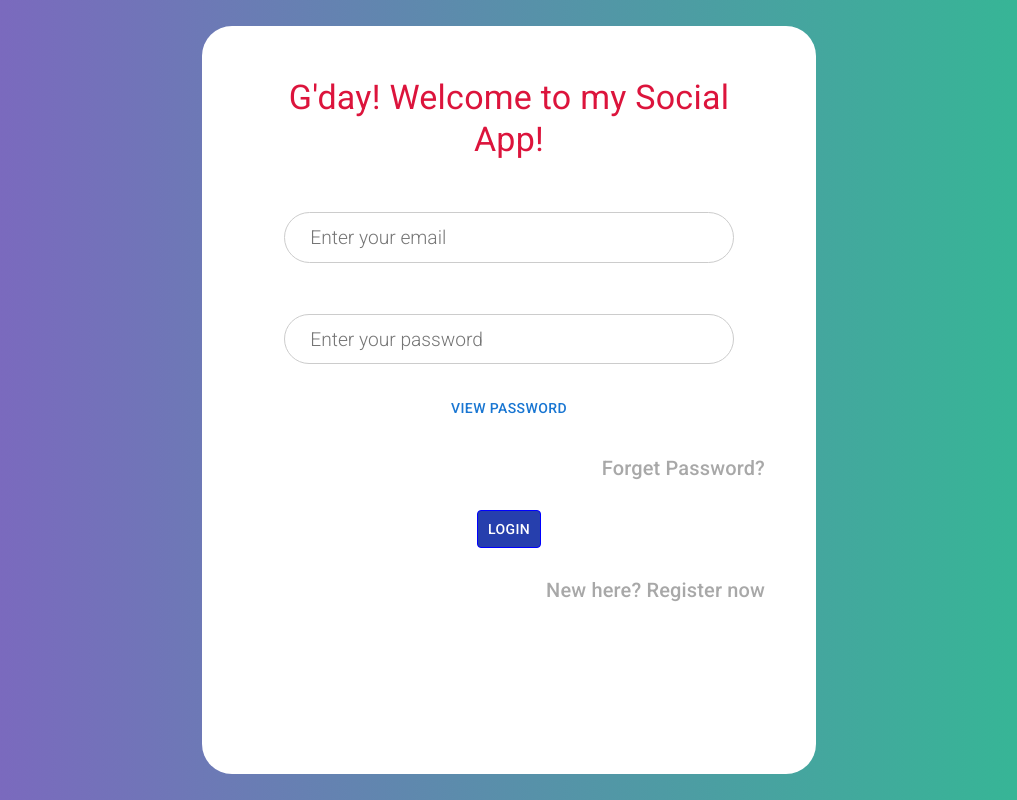
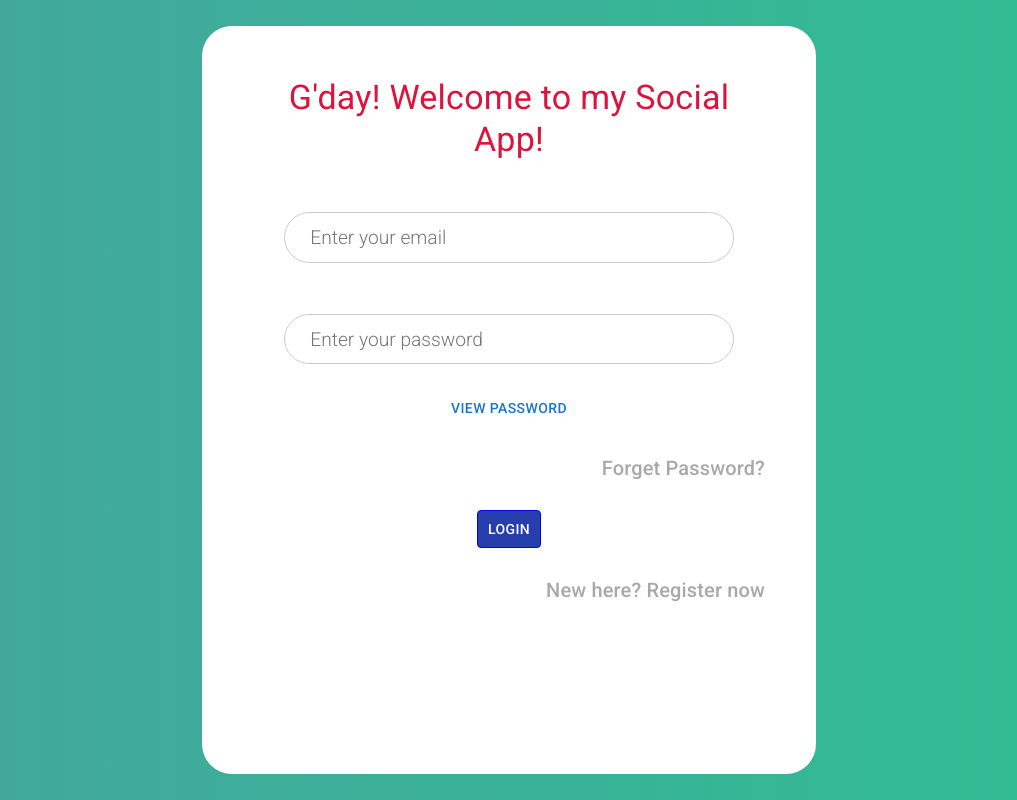
Before and after one commit to Anup4944/Social, a React (Create React App) app in the folder frontend/: page / in a window 1280 px wide. Shown: the whole page, without its empty margins (131-1148 px from the left). Built offline with nearby package versions, Linux system fonts and the light colour scheme; no server answers.

Commit message:
animation effect added on login and register page

```diff
--- a/frontend/public/index.html
+++ b/frontend/public/index.html
@@ -2,7 +2,7 @@
 <html lang="en">
   <head>
     <meta charset="utf-8" />
-    <link rel="icon" href="%PUBLIC_URL%/favicon.ico" />
+    <link rel="icon" href="%PUBLIC_URL%/favicon.ico.png" />
     <meta name="viewport" content="width=device-width, initial-scale=1" />
     <meta name="theme-color" content="#000000" />
     <meta
--- a/frontend/src/component/Register/Register.css
+++ b/frontend/src/component/Register/Register.css
@@ -1,12 +1,26 @@
 .register {
   min-height: 100vh;
-  background-image: linear-gradient(to right, #fff5bc, #cec1ff);
+  background: linear-gradient(to right, #fff5bc, #cec1ff);
+  background-size: 400% 400%;
   position: relative;
   display: flex;
   align-items: center;
   justify-content: center;
   padding: 2vmax;
   box-sizing: border-box;
+  animation: change 10s ease-in-out infinite;
+}
+
+@keyframes change {
+  0% {
+    background-position: 0 50%;
+  }
+  50% {
+    background-position: 100% 50%;
+  }
+  0% {
+    background-position: 0 50%;
+  }
 }
 
 .registerForm {
--- a/frontend/src/component/login/Login.css
+++ b/frontend/src/component/login/Login.css
@@ -1,11 +1,25 @@
 .login {
   height: 100vh;
-  background-image: linear-gradient(to right, #8360c3, #2ebf91);
+  background: linear-gradient(to right, #8360c3, #2ebf91);
+  background-size: 400% 400%;
   display: flex;
   align-items: center;
   justify-content: center;
   padding: 2vmax;
   box-sizing: border-box;
+  animation: changes 10s ease-in-out infinite;
+}
+
+@keyframes changes {
+  0% {
+    background-position: 0 50%;
+  }
+  50% {
+    background-position: 100% 50%;
+  }
+  0% {
+    background-position: 0 50%;
+  }
 }
 
 .loginForm {
```
Also changed, not shown: frontend/public/favicon.ico.png (added), 1 other file (tests, documents, lock files or other folders).
